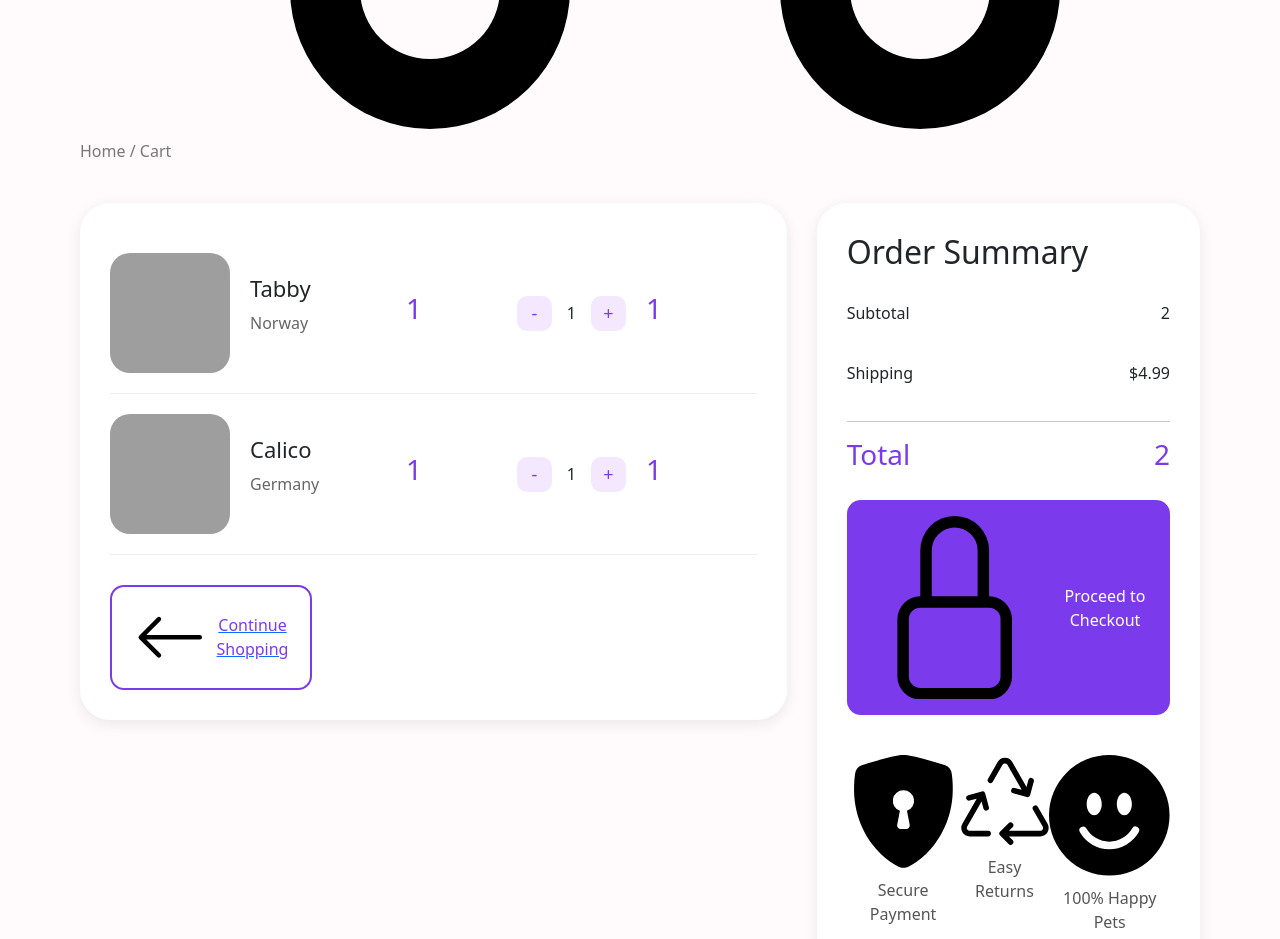
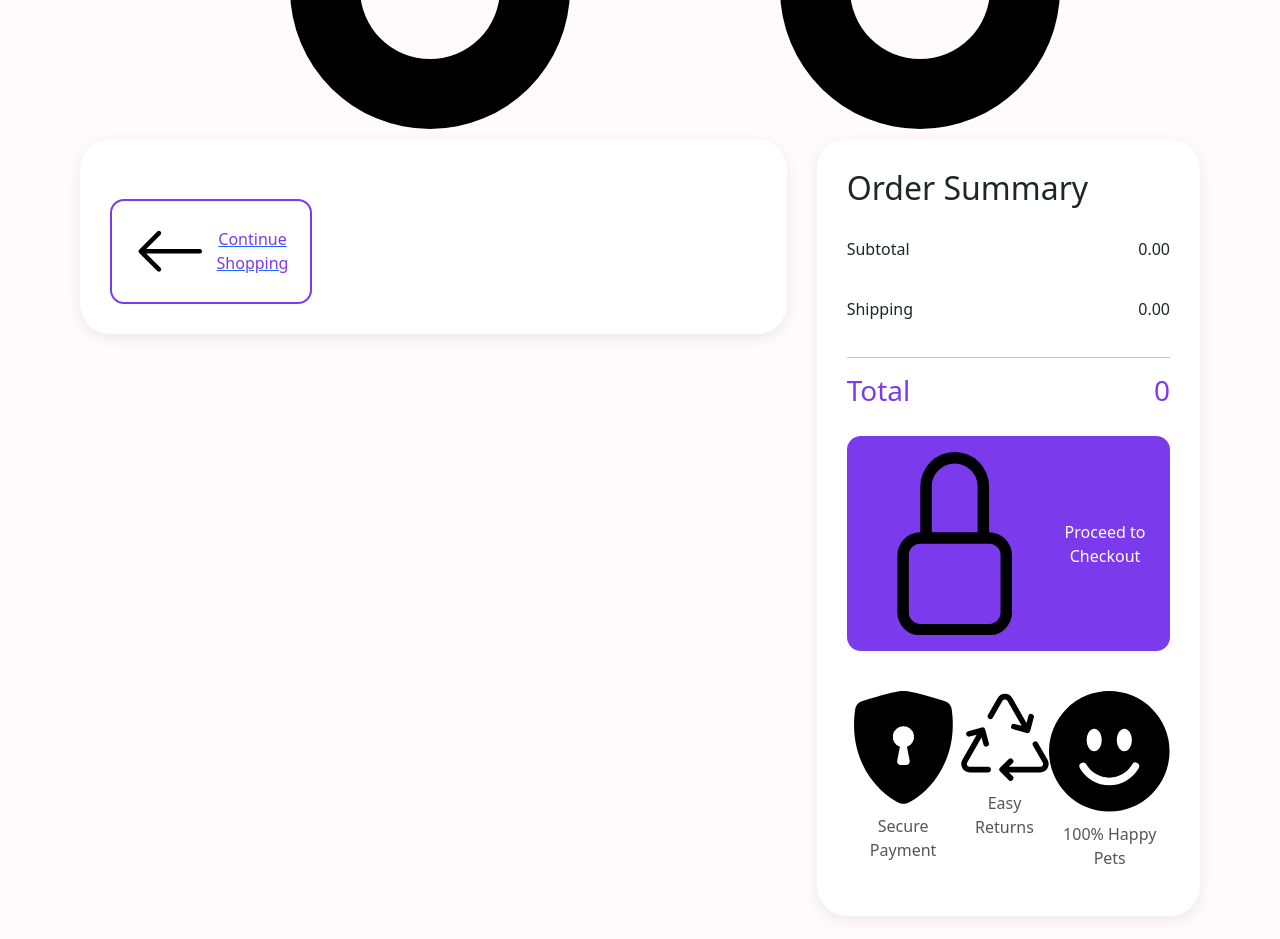
Before and after one commit to Mcfluffelbl/Pawtique, a React (Vite) app: page /cart in a window 1280 px wide. Shown: the part 1180-2119 px from the top of the page. Built offline with nearby package versions, Linux system fonts and the light colour scheme; grey boxes are pictures that could not be loaded.

Commit message:
feat: implement CartContext for cart management; enhance CartPage and CatDetailsPage with cart functionality and back navigation

```diff
--- a/src/components/CatApi.jsx
+++ b/src/components/CatApi.jsx
@@ -11,7 +11,7 @@ function CatApi() {
     async function fetchCats() {
       try {
         const response = await fetch(
-          "https://api.thecatapi.com/v1/breeds?limit=30"
+          "https://api.thecatapi.com/v1/breeds?limit=200"
         );
 
         if (!response.ok) {
--- a/src/context/CartContext.jsx
+++ b/src/context/CartContext.jsx
@@ -0,0 +1,29 @@
+import { createContext, useContext, useState } from "react";
+
+const CartContext = createContext();
+
+export function CartProvider({ children }) {
+  const [cart, setCart] = useState([]);
+
+  function addToCart(cat) {
+    setCart((prev) => {
+      const exists = prev.some((item) => item.id === cat.id);
+      if (exists) return prev;
+      return [...prev, cat];
+    });
+  }
+
+  function removeFromCart(id) {
+    setCart((prev) => prev.filter((cat) => cat.id !== id));
+  }
+
+  return (
+    <CartContext.Provider value={{ cart, addToCart, removeFromCart }}>
+      {children}
+    </CartContext.Provider>
+  );
+}
+
+export function useCart() {
+  return useContext(CartContext);
+}
--- a/src/main.jsx
+++ b/src/main.jsx
@@ -1,6 +1,7 @@
 import { StrictMode } from 'react'
 import { createRoot } from 'react-dom/client'
 import { BrowserRouter } from 'react-router-dom'
+import { CartProvider } from './context/CartContext.jsx'
 
 import 'bootstrap/dist/css/bootstrap.min.css'
 
@@ -10,7 +11,9 @@ createRoot(document.getElementById('root')).render(
   <StrictMode>
 
     <BrowserRouter>
-      <App />
+      <CartProvider>
+        <App />
+      </CartProvider>
     </BrowserRouter>
 
   </StrictMode>,
--- a/src/pages/CartPage.jsx
+++ b/src/pages/CartPage.jsx
@@ -1,3 +1,5 @@
+import { useCart } from "../context/CartContext";
+
 import "../styles/CartPage.css";
 
 import {
@@ -13,6 +15,11 @@ import {
 import { Link } from "react-router-dom";
 
 function CartPage() {
+  const { cart, removeFromCart } = useCart();
+  const subtotal = cart.length;
+  const shipping = cart.length > 0 ? 1 : 0;
+  const total = subtotal + shipping;
+
   return (
     <div className="cart-page">
 
@@ -20,73 +27,30 @@ function CartPage() {
         <h1>
           Your Cart <Cart />
         </h1>
-
-        <p>Home / Cart</p>
       </div>
 
       <div className="cart-container">
 
         <div className="cart-items">
 
-          <div className="cart-item">
-
-            <img
-              src="https://images.unsplash.com/photo-1518791841217-8f162f1e1131?q=80&w=600&auto=format&fit=crop"
-              alt="tabby cat"
-            />
+          {cart.map((cat) => (
+          <div className="cart-item" key={cat.id}>
+            <img src={`https://cdn2.thecatapi.com/images/${cat.reference_image_id}.jpg`}
+                 alt={cat.name}
+             />
 
             <div className="item-details">
-              <h2>Tabby</h2>
-              <p>Norway</p>
-            </div>
-
-            <div className="item-price">
-              <h3>1</h3>
+              <h2>{cat.name}</h2>
+              <p>{cat.origin}</p>
             </div>
 
             <div className="item-quantity">
-              <button>-</button>
               <span>1</span>
-              <button>+</button>
             </div>
 
-            <div className="item-total">
-              <h3>1</h3>
-            </div>
-
-            <Trash className="delete-icon" />
-
+            <Trash className="delete-icon" onClick={() => removeFromCart(cat.id)}/>
           </div>
-
-          <div className="cart-item">
-
-            <img
-              src="https://images.unsplash.com/photo-1574158622682-e40e69881006?q=80&w=600&auto=format&fit=crop"
-              alt="calico cat"
-            />
-
-            <div className="item-details">
-              <h2>Calico</h2>
-              <p>Germany</p>
-            </div>
-
-            <div className="item-price">
-              <h3>1</h3>
-            </div>
-
-            <div className="item-quantity">
-              <button>-</button>
-              <span>1</span>
-              <button>+</button>
-            </div>
-
-            <div className="item-total">
-              <h3>1</h3>
-            </div>
-
-            <Trash className="delete-icon" />
-
-          </div>
+))}
 
           <Link to="/shop">
             <button className="continue-btn">
@@ -103,19 +67,19 @@ function CartPage() {
 
           <div className="summary-line">
             <p>Subtotal</p>
-            <p>2</p>
+            <p>{subtotal.toFixed(2)}</p>
           </div>
 
           <div className="summary-line">
             <p>Shipping</p>
-            <p>$4.99</p>
+            <p>{shipping.toFixed(2)}</p>
           </div>
 
           <hr />
 
           <div className="summary-total">
             <h3>Total</h3>
-            <h3>2</h3>
+            <h3>{total}</h3>
           </div>
 
           <Link to="/checkout">
--- a/src/pages/CatDetailsPage.jsx
+++ b/src/pages/CatDetailsPage.jsx
@@ -1,9 +1,10 @@
-import { useParams } from "react-router-dom";
+import { useNavigate, useParams } from "react-router-dom";
 import { useEffect, useState } from "react";
 import "../styles/CatDetailsPage.css"
 
 function CatDetailsPage() {
   const { id } = useParams();
+  const navigate = useNavigate();
   const [cat, setCat] = useState(null);
 
   useEffect(() => {
@@ -29,6 +30,11 @@ function CatDetailsPage() {
 
   return (
   <div className="cat-details-page">
+
+    <button className="cat-details-back-btn" onClick={() => navigate("/cats")}
+      >
+            &larr; Back to Cats
+    </button>
 
     <section className="cat-hero">
 
--- a/src/pages/CatsPage.jsx
+++ b/src/pages/CatsPage.jsx
@@ -2,18 +2,19 @@ import { useState, useEffect } from "react"
 import Pagination from "../components/Pagination";
 import { usePagination } from "../hooks/usePagination";
 import { useNavigate } from "react-router-dom";
+import { useCart } from "../context/CartContext";
 
 import "../styles/CatsPage.css"
 
 function CatsPage() {
   const [cats, setCats] = useState([]);
   const navigate = useNavigate();
-
+  const { addToCart } = useCart();
   useEffect(() => {
     async function fetchCats() {
       try {
         const response = await fetch(
-          "https://api.thecatapi.com/v1/breeds?limit=30"
+          "https://api.thecatapi.com/v1/breeds?limit=200"
         );
 
         if (!response.ok) {
@@ -79,7 +80,7 @@ function CatsPage() {
               Temperament: {cat.temperament}
             </p>
             <button onClick={() => navigate(`/catDetailPage/${cat.id}`)}>Meet Me</button>
-            <button onClick={() => {}}>Adopt Me</button>
+            <button onClick={() => addToCart(cat)}>Adopt Me</button>
           </div>
         </div>
       ))}
--- a/src/styles/CatDetailsPage.css
+++ b/src/styles/CatDetailsPage.css
@@ -2,6 +2,22 @@
   padding: 40px 80px;
   background: #fffafc;
   min-height: 100vh;
+}
+
+.cat-details-back-btn {
+  padding: 12px 24px;
+  border: none;
+  border-radius: 14px;
+  background: #7c3aed;
+  color: white;
+  font-size: 14px;
+  cursor: pointer;
+  transition: 0.2s;
+  margin-bottom: 30px;
+}
+
+.cat-details-back-btn:hover {
+  background: #6d28d9;
 }
 
 .cat-hero {
```
